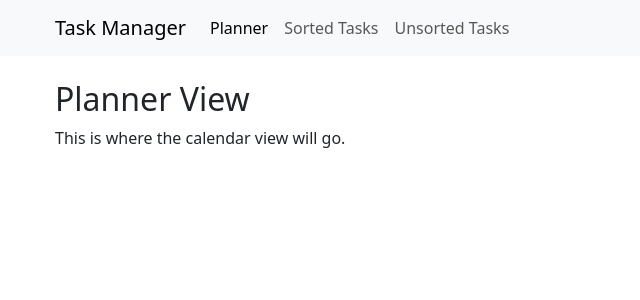
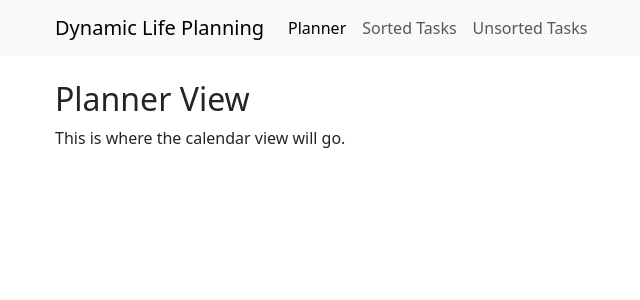
Before and after one commit to tokentrojan/Dynamic-Life-Planning, a React (Vite) app in the folder client/: page /planner in a window 1280 px wide. Shown: the top 300 px of the page, without its empty margins (27-667 px from the left). Built offline with nearby package versions, Linux system fonts and the light colour scheme.

Commit message:
updated navBar

```diff
--- a/client/src/components/NavBar.tsx
+++ b/client/src/components/NavBar.tsx
@@ -5,7 +5,7 @@ function AppNavbar() {
   return (
     <Navbar bg="light" expand="lg">
       <Container>
-        <Navbar.Brand href="/planner">Task Manager</Navbar.Brand>
+        <Navbar.Brand href="/planner">Dynamic Life Planning</Navbar.Brand>
         <Nav className="me-auto">
           <NavLink className="nav-link" to="/planner">Planner</NavLink>
           <NavLink className="nav-link" to="/sorted">Sorted Tasks</NavLink>
```
